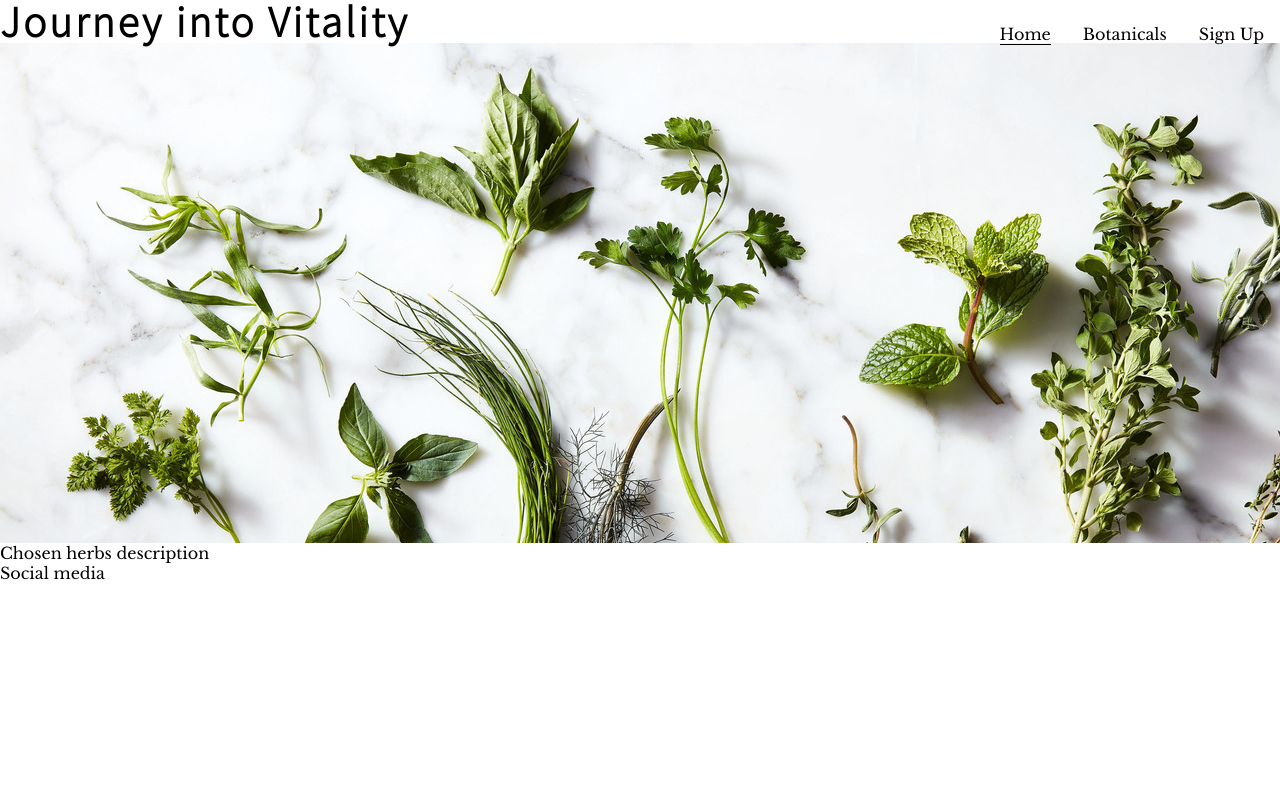
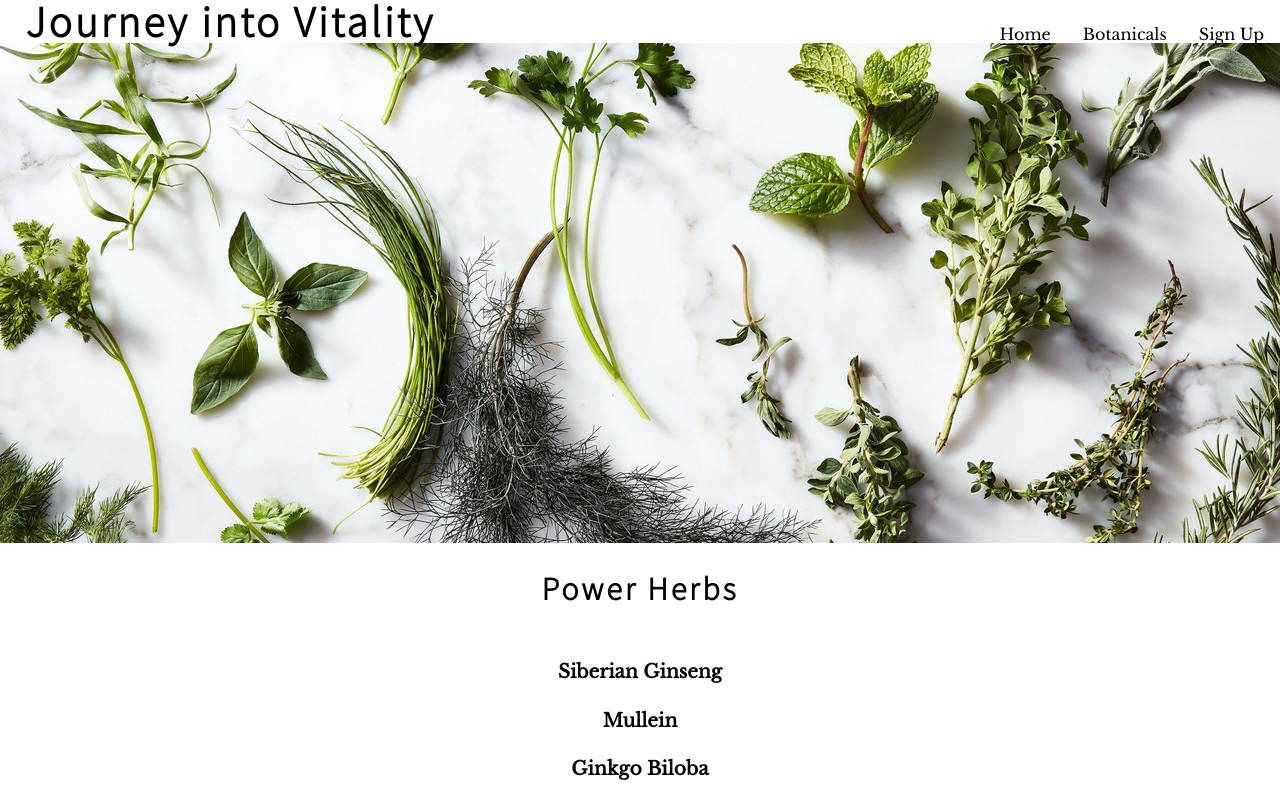
Before and after one commit to EdytaJ/journey-into-vitality, a plain HTML site: page index.html in a window 1280 px wide. Shown: the top 809 px of the page. Drawn offline with nearby package versions, Linux system fonts and the light colour scheme.

Commit message:
Style subtitles and paragraphs that await text

```diff
--- a/assets/css/style.css
+++ b/assets/css/style.css
@@ -22,6 +22,7 @@ h1, h2 {
 #logo-main {
     float: left;
     font-size: 270%;
+    margin-left: 2%;
 
 }
 
@@ -57,7 +58,33 @@ color: black;
 #hero-image {
     height: 500px;
     width: 100%;
-    background: url('../images/herbs.jpg');
+    background: url('../images/herbs.jpg') no-repeat center center;
     overflow: hidden;
 
 }
+
+#botanicals {
+    height: 600px;
+    width: 100%;
+}
+
+#sub-title {
+    text-align: center;
+    margin-top: 2%;
+    font-size: 200%;
+    margin-bottom: 4%;
+}
+
+#names {
+    text-align: center;
+
+}
+
+#text {
+display: flex;
+align-items: center;
+padding-top: 2%;
+padding-left: 50pt;
+padding-right: 50pt;
+
+ }
--- a/index.html
+++ b/index.html
@@ -28,7 +28,22 @@
     <section>
         <div id="hero-image"></div>
     </section>
-    <section>Chosen herbs description</section>
+    <section id="botanicals">
+        <h2 id="sub-title">Power Herbs</h2>
+        <div id="main-text">
+            <h3 id="names">Siberian Ginseng</h3>
+<p id="text"></p>
+        </div>
+        <div id="main-text"></div>
+<h3 id="names">Mullein</h3>
+        <p id="text"></p>
+    </div>
+        <div id="main-text">
+            <h3 id="names">Ginkgo Biloba</h3>
+            <p id="text"></p>
+        </div>
+    </section>
+
     <footer>Social media</footer>
 </body>
 
```
